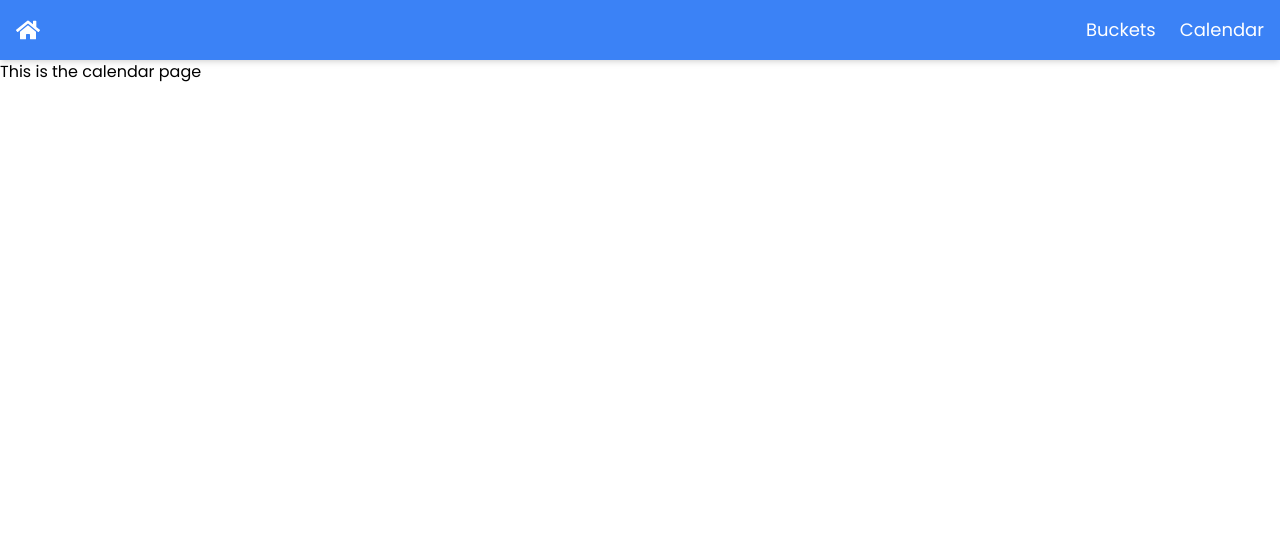
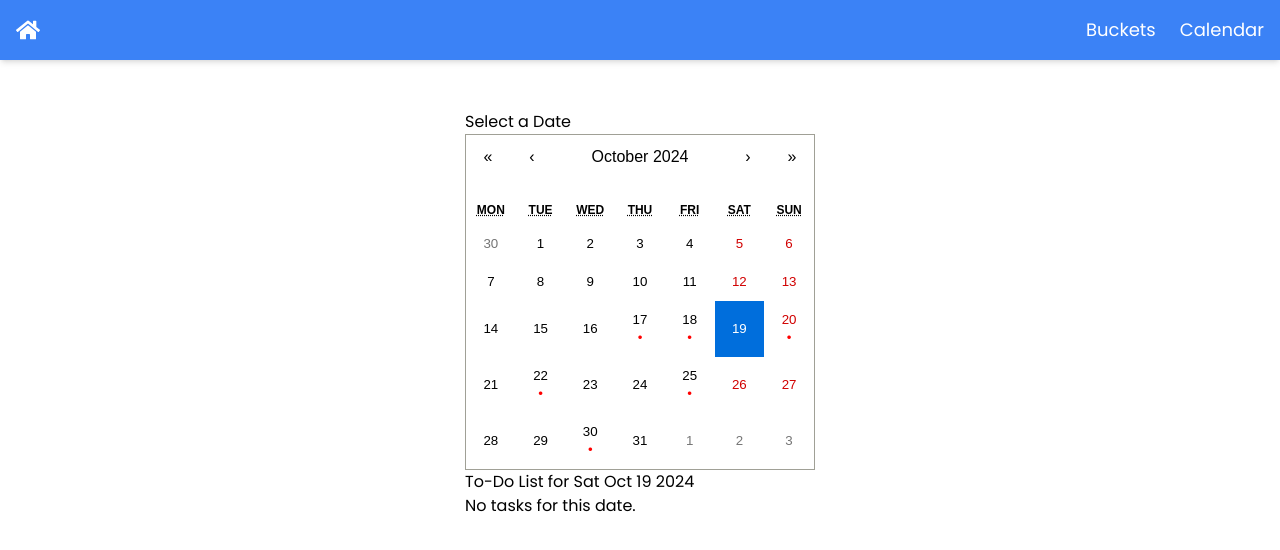
Before and after one commit to paldridi/smartTodo, a React (Vite) app: page /calendar in a window 1280 px wide. Shown: the top 550 px of the page. Built offline with nearby package versions, Linux system fonts and the light colour scheme; data requests are answered from the project's data file.

Commit message:
Added calendar integration to show deadlines

```diff
--- a/src/pages/CalendarPage.jsx
+++ b/src/pages/CalendarPage.jsx
@@ -1,11 +1,84 @@
-import React from 'react'
+import React, { useState } from 'react';
+import Calendar from 'react-calendar';
+import 'react-calendar/dist/Calendar.css';
+import axios from 'axios';
+
+// Sample API data retrieval function
+const fetchData = async () => {
+    try {
+        const res = await axios.get('http://localhost:8000/buckets'); // Fetch buckets and tasks from API
+        return res.data;
+    } catch (error) {
+        console.error('Error fetching data:', error);
+        return [];
+    }
+};
 
 const CalendarPage = () => {
-  return (
-    <div>
-      This is the calendar page
-    </div>
-  )
-}
+    const [value, setValue] = useState(new Date());
+    const [selectedTodos, setSelectedTodos] = useState([]);
+    const [buckets, setBuckets] = useState([]);
 
-export default CalendarPage
+    // Fetch the bucket data on component mount
+    React.useEffect(() => {
+        const loadData = async () => {
+            const data = await fetchData();
+            setBuckets(data);
+        };
+        loadData();
+    }, []);
+
+    // Function to handle date selection and display associated to-dos
+    const onChange = (date) => {
+        setValue(date);
+        const formattedDate = date.toISOString().split('T')[0]; // Format the date for matching deadlines
+
+        // Filter to-do items based on selected date
+        const todosForSelectedDate = buckets.flatMap(bucket =>
+            bucket.todo_lists.filter(todo => todo.deadline.startsWith(formattedDate))
+        );
+
+        setSelectedTodos(todosForSelectedDate);
+    };
+
+    // Function to mark dates with deadlines
+    const tileContent = ({ date }) => {
+        const formattedDate = date.toISOString().split('T')[0];
+
+        // Check if any task has a deadline matching the current date
+        const hasDeadline = buckets.some(bucket =>
+            bucket.todo_lists.some(todo => todo.deadline.startsWith(formattedDate))
+        );
+
+        return hasDeadline ? <div className="deadline-marker" style={{ color: 'red' }}>•</div> : null;
+    };
+
+    return (
+        <div style={{ margin: 'auto', width: 'fit-content', padding: '50px' }}>
+            <h2>Select a Date</h2>
+            <Calendar
+                onChange={onChange}
+                value={value}
+                tileContent={tileContent}
+            />
+            <div>
+                <h3>To-Do List for {value.toDateString()}</h3>
+                {selectedTodos.length > 0 ? (
+                    <ul>
+                        {selectedTodos.map((todo) => (
+                            <li key={todo.id}>
+                                <strong>{todo.title}</strong> - {todo.description} (Due: {new Date(todo.deadline).toDateString()})
+                                <br />
+                                <strong>Status: </strong>{todo.done ? 'Completed' : 'Pending'}
+                            </li>
+                        ))}
+                    </ul>
+                ) : (
+                    <p>No tasks for this date.</p>
+                )}
+            </div>
+        </div>
+    );
+};
+
+export default CalendarPage;
```
Also changed, not shown: package.json (+9 -1 lines), 1 other file (tests, documents, lock files or other folders).
